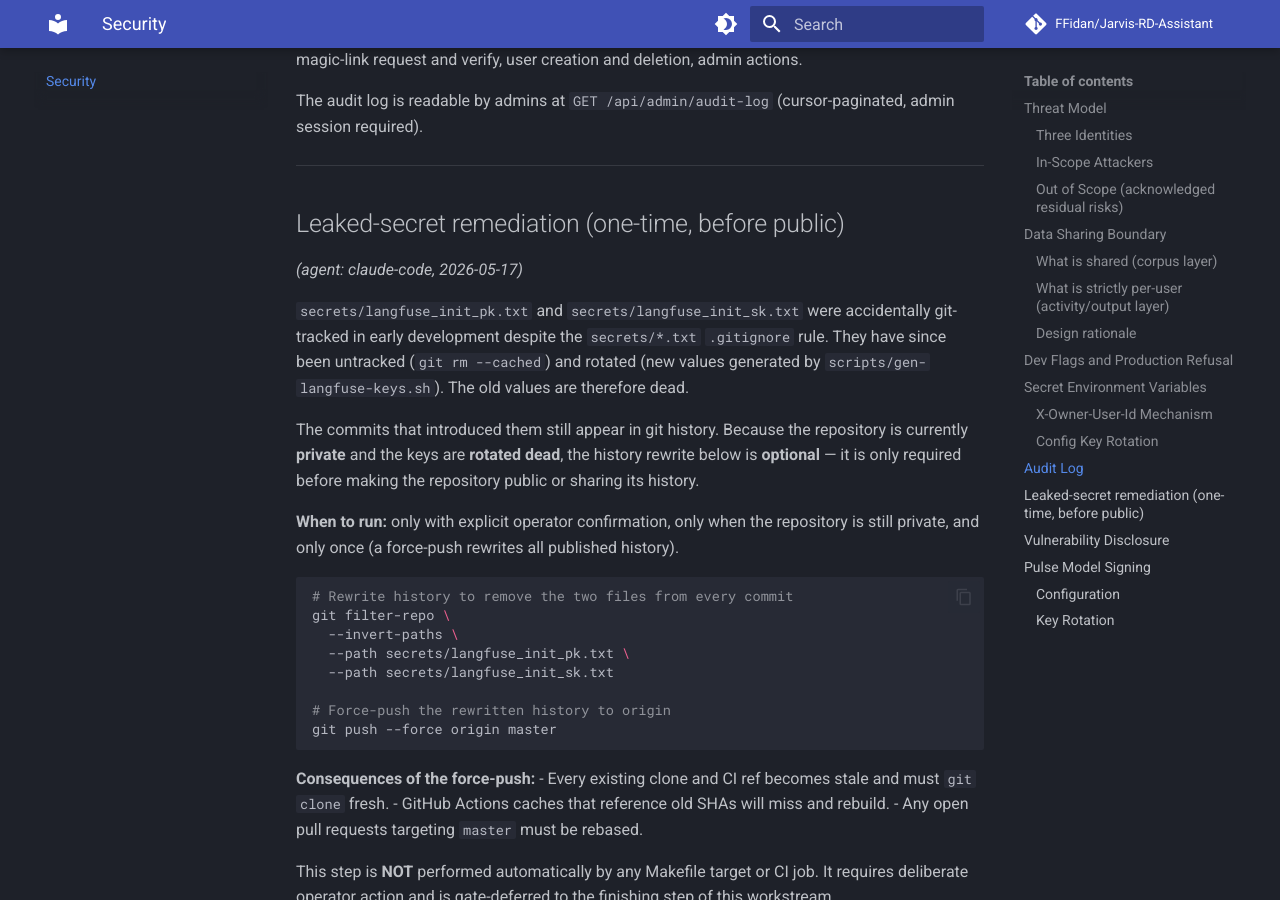
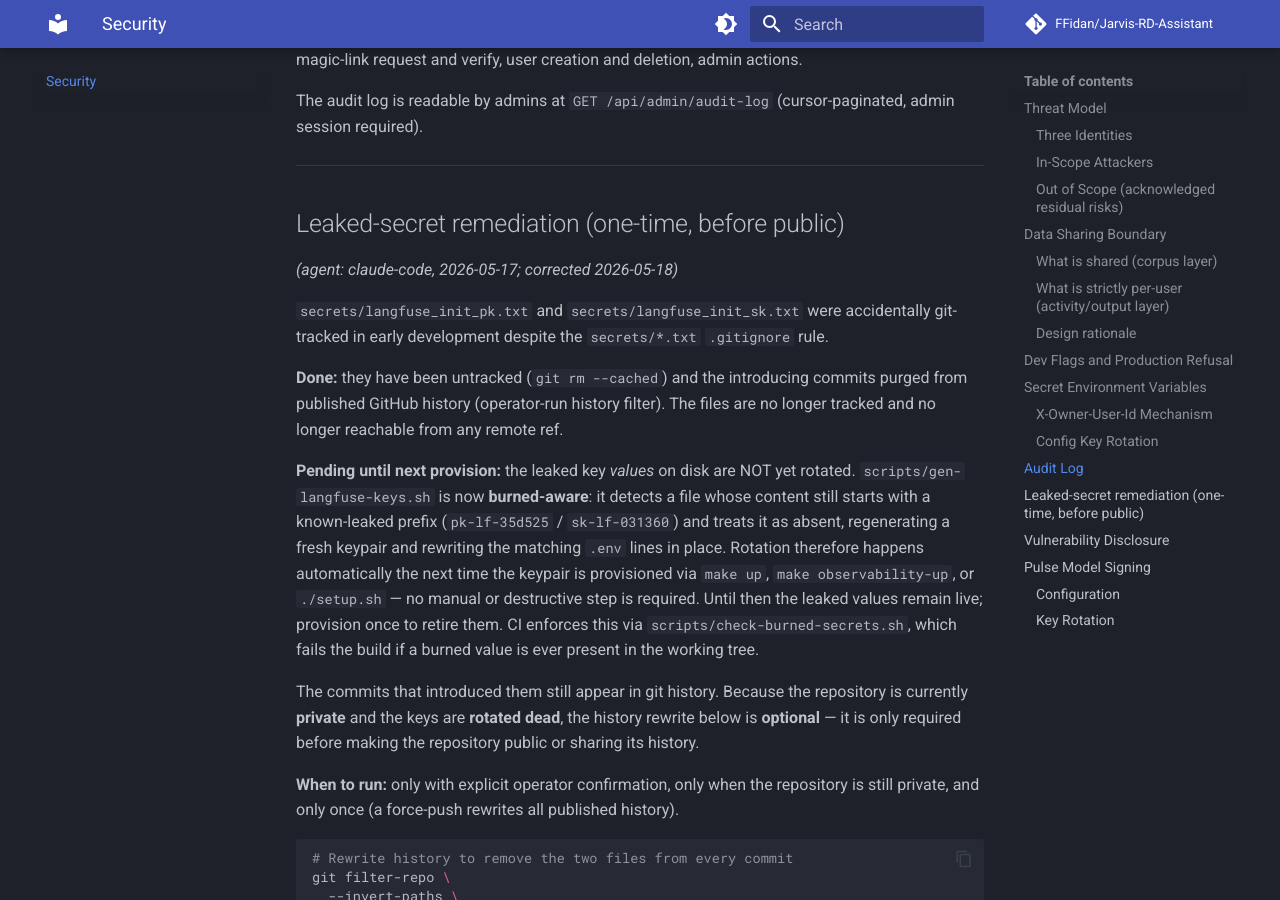
Before and after one commit to FFidan/Jarvis-RD-Assistant, an MkDocs documentation site: the page built from docs/SECURITY.md, in a window 1280 px wide and 900 px high, scrolled down 4783 px. Built offline with MkDocs 1.6.1 and Material for MkDocs 9.7.7, drawn with Linux system fonts in a browser that asks for light colours; comment, search, counter and statistics services are not loaded.

Commit message:
fix(security): auto-rotate the Langfuse keypair when a previously leaked key is detected
Co-Authored-By: Claude <noreply@anthropic.com>

```diff
--- a/docs/SECURITY.md
+++ b/docs/SECURITY.md
@@ -160,13 +160,26 @@ The audit log is readable by admins at `GET /api/admin/audit-log`
 
 ## Leaked-secret remediation (one-time, before public)
 
-*(agent: claude-code, 2026-05-17)*
+*(agent: claude-code, 2026-05-17; corrected 2026-05-18)*
 
 `secrets/langfuse_init_pk.txt` and `secrets/langfuse_init_sk.txt` were
 accidentally git-tracked in early development despite the `secrets/*.txt`
-`.gitignore` rule.  They have since been untracked (`git rm --cached`) and
-rotated (new values generated by `scripts/gen-langfuse-keys.sh`).  The old
-values are therefore dead.
+`.gitignore` rule.
+
+**Done:** they have been untracked (`git rm --cached`) and the introducing
+commits purged from published GitHub history (operator-run history filter).
+The files are no longer tracked and no longer reachable from any remote ref.
+
+**Pending until next provision:** the leaked key *values* on disk are NOT yet
+rotated.  `scripts/gen-langfuse-keys.sh` is now **burned-aware**: it detects a
+file whose content still starts with a known-leaked prefix (`pk-lf-35d525` /
+`sk-lf-031360`) and treats it as absent, regenerating a fresh keypair and
+rewriting the matching `.env` lines in place.  Rotation therefore happens
+automatically the next time the keypair is provisioned via `make up`,
+`make observability-up`, or `./setup.sh` — no manual or destructive step is
+required.  Until then the leaked values remain live; provision once to retire
+them.  CI enforces this via `scripts/check-burned-secrets.sh`, which fails the
+build if a burned value is ever present in the working tree.
 
 The commits that introduced them still appear in git history.  Because the
 repository is currently **private** and the keys are **rotated dead**, the
```
Also changed, not shown: 4 other files.
